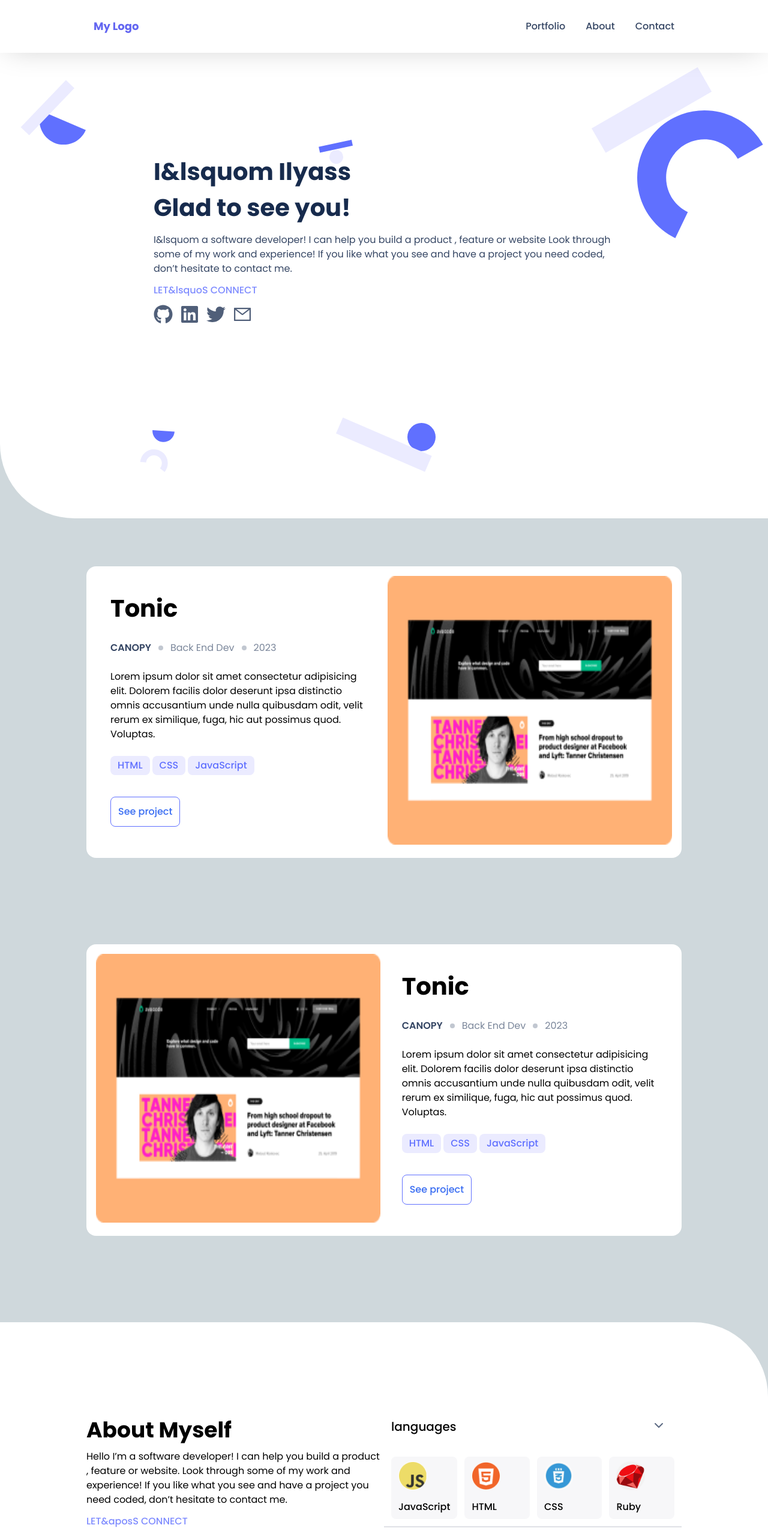
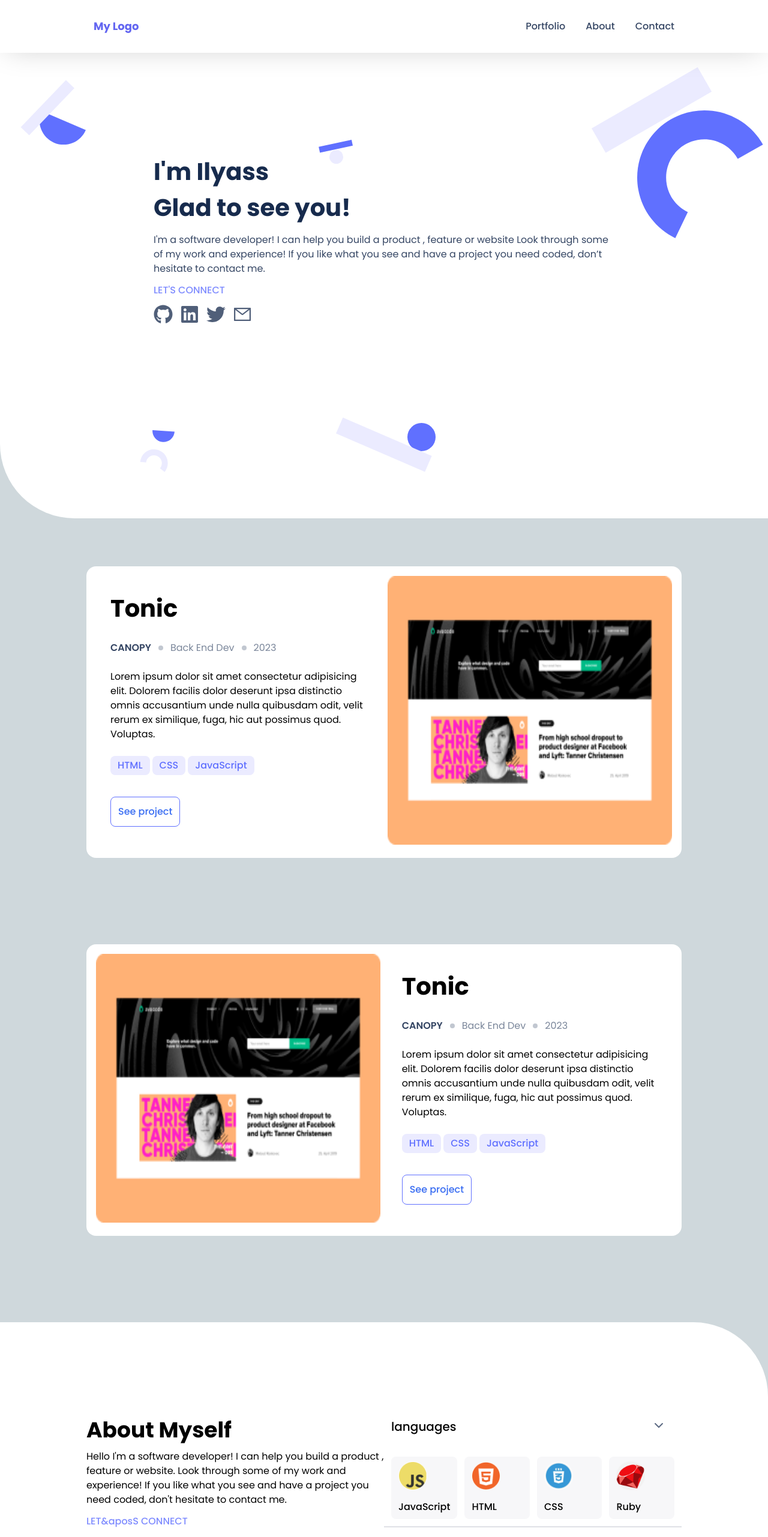
Before and after one commit to ilyassatlassi/portfolio-2024, a Next.js app: page / in a window 1280 px wide. Shown: the top 2562 px of the page at 60% size. Built offline with nearby package versions, Linux system fonts and the light colour scheme; no server answers.

Commit message:
Fix some errors

```diff
--- a/package.json
+++ b/package.json
@@ -1,5 +1,5 @@
 {
-  "name": "portfolio_2024",
+  "name": "portfolio-2024",
   "version": "0.1.0",
   "private": true,
   "scripts": {
--- a/src/app/layout.tsx
+++ b/src/app/layout.tsx
@@ -9,7 +9,7 @@ const poppins = Poppins({
 })
 
 export const metadata: Metadata = {
-  title: 'Create Next App',
+  title: 'Portfolio',
   description: 'Generated by create next app',
 }
 
--- a/src/components/About.tsx
+++ b/src/components/About.tsx
@@ -32,9 +32,9 @@ const About = () => {
         <div className="flex flex-col gap-3 lg:w-1/2">
           <h2 className="text-4xl font-bold">About Myself</h2>
           <p>
-            Hello I’m a software developer! I can help you build a product ,
+            Hello I&apos;m a software developer! I can help you build a product ,
             feature or website. Look through some of my work and experience! If
-            you like what you see and have a project you need coded, don’t
+            you like what you see and have a project you need coded, don&apos;t
             hesitate to contact me.
           </p>
           <h3 className="text-[#7F8CFF] font-medium ">LET&aposS CONNECT</h3>
--- a/src/components/Hero/Hero.jsx
+++ b/src/components/Hero/Hero.jsx
@@ -301,16 +301,16 @@ const Hero = () => {
         <div className="flex flex-col px-6 py-28 gap-3 lg:px-64 lg:py-48">
           <div className="flex flex-col gap-3">
             <h1 className="text-[40px] font-bold text-[#172B4D]">
-              I&lsquom Ilyass <br />
+              I&apos;m Ilyass <br />
               Glad to see you!
             </h1>
             <p className="text-[16px] text-[#344563] font-normal">
-              I&lsquom a software developer! I can help you build a product , feature
+              I&apos;m a software developer! I can help you build a product , feature
               or website Look through some of my work and experience! If you
               like what you see and have a project you need coded, don’t
               hesitate to contact me.
             </p>
-            <h3 className="text-[#7F8CFF] font-medium ">LET&lsquoS CONNECT</h3>
+            <h3 className="text-[#7F8CFF] font-medium ">LET&apos;S CONNECT</h3>
             <ul className="flex text-[#505F79] gap-3">
               <li>
                 <a href="https://github.com/ilyassatlassi">
```
